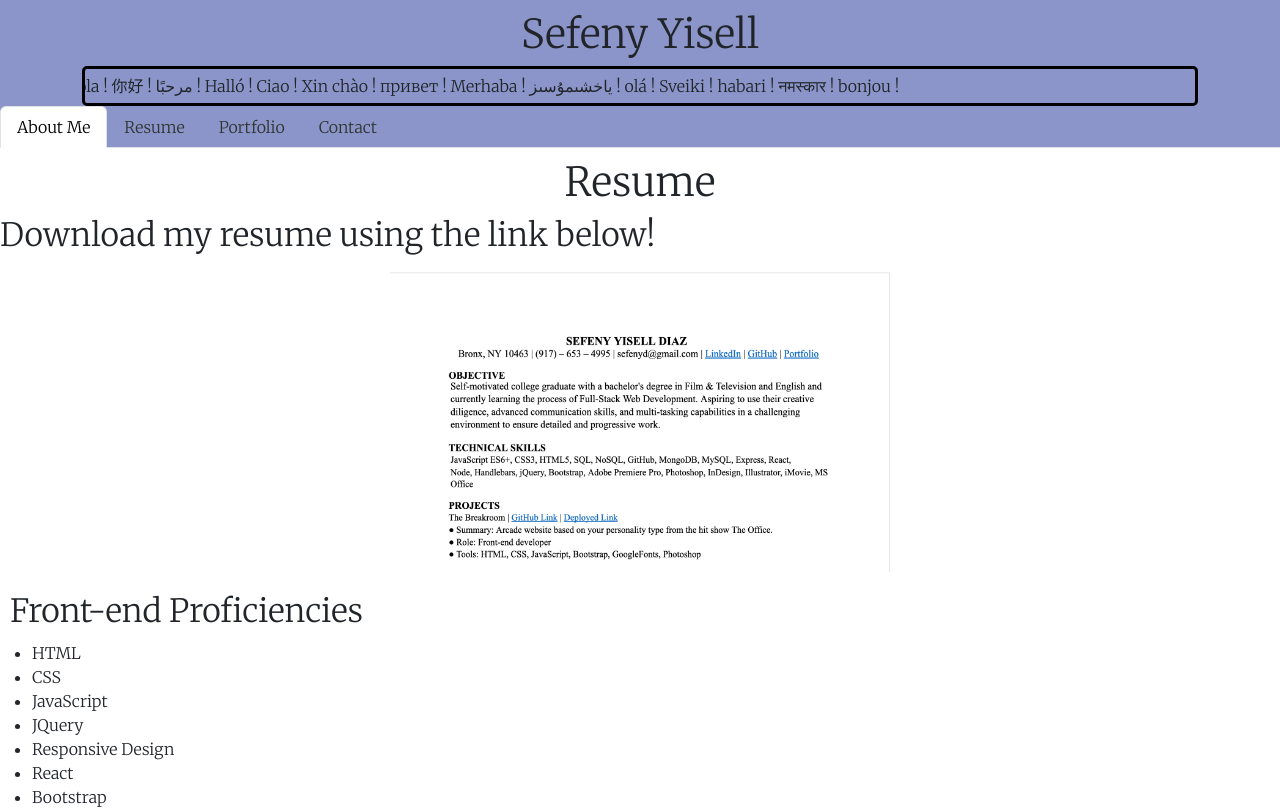
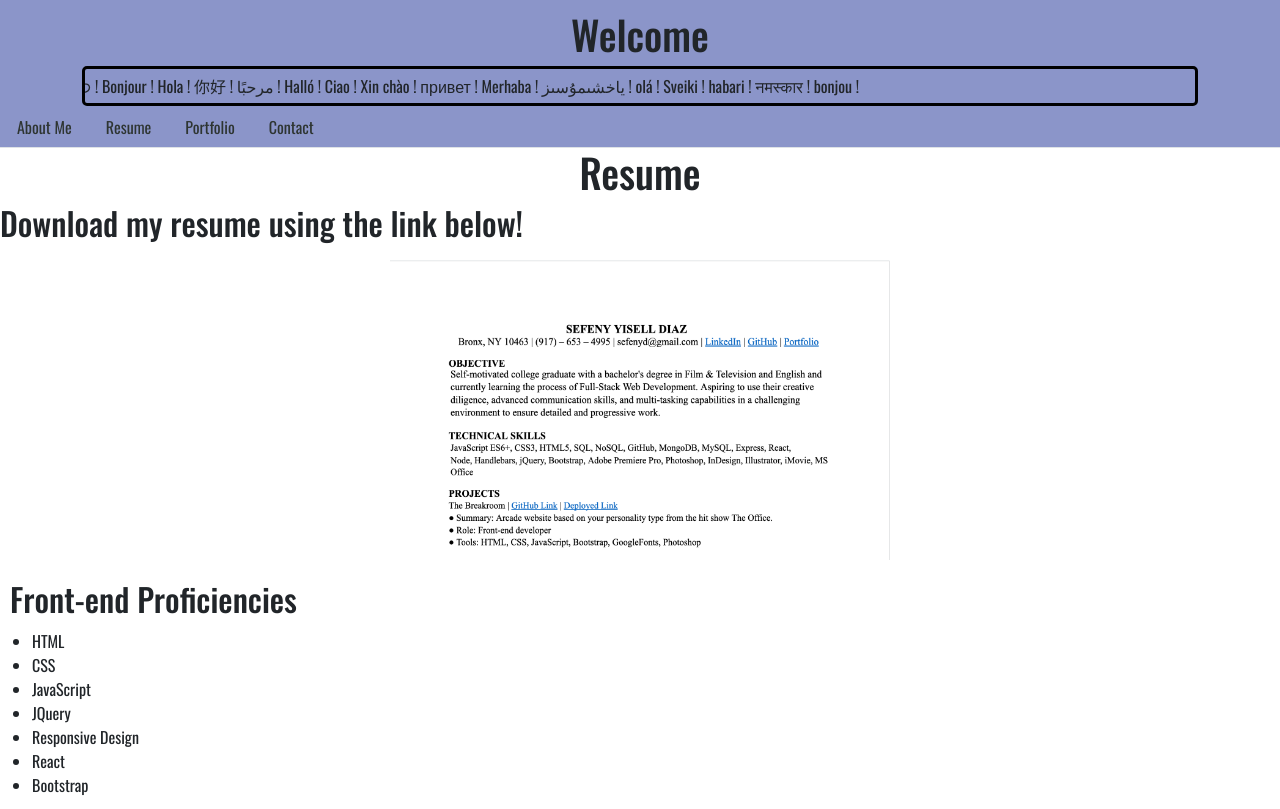
Before and after one commit to sefenydiaz/projects-portfolio, a React (Vite) app: page /resume in a window 1280 px wide. Shown: the top 809 px of the page. Built offline with nearby package versions, Linux system fonts and the light colour scheme.

Commit message:
fixed spacing for titles

```diff
--- a/index.html
+++ b/index.html
@@ -5,7 +5,7 @@
     <link rel="icon" type="image/svg+xml" href="/vite.svg" />
     <link rel="preconnect" href="https://fonts.googleapis.com">
 <link rel="preconnect" href="https://fonts.gstatic.com" crossorigin>
-<link href="https://fonts.googleapis.com/css2?family=Merriweather:wght@300&family=Press+Start+2P&display=swap" rel="stylesheet">
+<link href="https://fonts.googleapis.com/css2?family=Inconsolata:wght@200..900&family=Merriweather:wght@300&family=Oswald:wght@200..700&family=Press+Start+2P&display=swap" rel="stylesheet">
     <meta name="viewport" content="width=device-width, initial-scale=1.0" />
     <title>Projects Portfolio</title>
   </head>
--- a/src/App.css
+++ b/src/App.css
@@ -1,6 +1,6 @@
 
 * {
-    font-family: 'Merriweather', serif;
+    font-family: 'Oswald', sans-serif;
 
 }
 
@@ -80,6 +80,10 @@ a.nav-link {
 
 }
 
+.nav-link.active {
+    background-color: #ebf5ee;
+}
+
 a.nav-link.active:hover,
 a.nav-link:hover {
     color: #f6ae2d;
@@ -157,3 +161,7 @@ button.btn.btn-danger {
 span.emoji {
     background-color: #8b95c9;
 }
+
+h1 {
+    text-align: center;
+}
--- a/src/components/Header.jsx
+++ b/src/components/Header.jsx
@@ -2,7 +2,7 @@ const Header = () => {
     return (
       <header className="flex" id="header-cont">
         <div className="container" id="header">
-          <h1>Sefeny Yisell</h1>
+          <h1>Welcome</h1>
           <div id="hello-cont">
           <p id="hello">Hello ! こんにちわ ! Bonjour ! Hola ! 你好 ! مرحبًا ! Halló ! Ciao !
 Xin chào ! привет ! Merhaba ! ياخشىمۇسىز !
--- a/src/components/Navigation.jsx
+++ b/src/components/Navigation.jsx
@@ -1,11 +1,14 @@
 // Nav titles need links to sections - About Me, Portfolio, Contact, Resume
 // links need to highlight when hovered over - css
 // section titles need to be highlighted when jumped to - css
-import {Link} from 'react-router-dom';
+import { Link, useLocation } from 'react-router-dom';
 
 
 function Navigation() {
-  const currentPage = "About"
+  const location = useLocation();
+
+  const currentPage = location.pathname.substring(1);
+
     return (
       <navbar id="navbar">
       <ul className="nav nav-tabs">
--- a/src/components/pages/Contact.jsx
+++ b/src/components/pages/Contact.jsx
@@ -20,7 +20,7 @@ const Contact = () => {
 
   return (
     <div className="container mt-5" style={{ height: '100vh'}}>
-    <h2 className="mb-3">Contact Me</h2>
+    <h1 className="mb-3" >Contact Me</h1>
 
     <form ref={form} onSubmit={sendEmail}>
       <div className="mb-3">
--- a/src/components/pages/Portfolio.jsx
+++ b/src/components/pages/Portfolio.jsx
@@ -6,7 +6,7 @@ export default function Portfolio() {
     console.log(typeof projects)
     return (
         <div className="portfolio">
-            <h1>Portfolio</h1>
+            <h1 id="portfolio">Portfolio</h1>
             <div className="container" id="proj-cont">
 
                 {projects && projects.map((project) => <Project data = {project}/>
--- a/src/components/pages/Resume.jsx
+++ b/src/components/pages/Resume.jsx
@@ -1,7 +1,7 @@
 export default function Resume() {
     return (
       <div style={{ height: '100vh'}}>
-        <h1 id="resume">Resume</h1>
+        <h1>Resume</h1>
         <h2>Download my resume using the link below!</h2>
         <div id="resume-cont">
         <a
```
